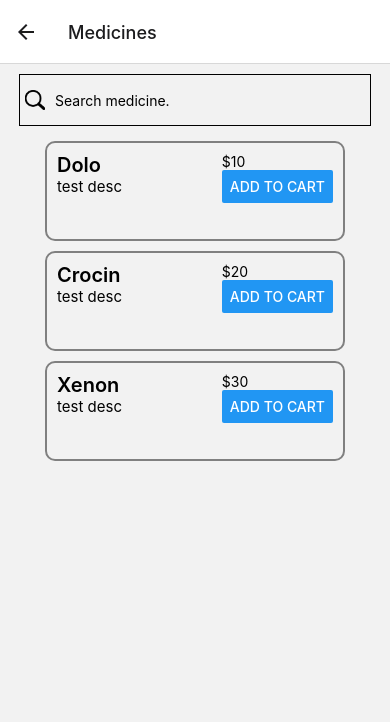
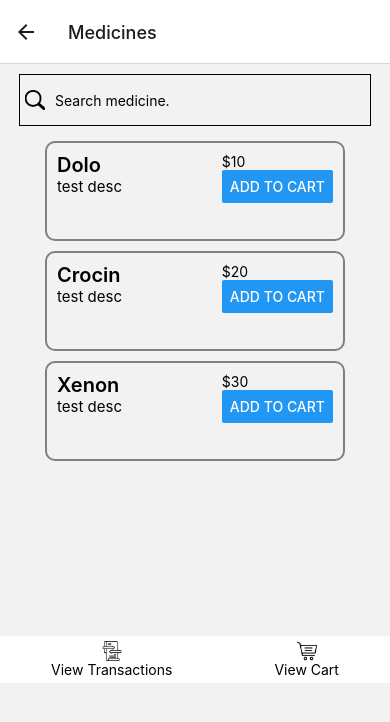
Before and after one commit to SagarTrimukhe/medicine-app, a React Native app: screen /Medicines in a window 390 px wide. Shown: the top 722 px of the page. Built offline with nearby package versions, Linux system fonts and the light colour scheme.

Commit message:
added medicines footer

```diff
--- /dev/null
+++ b/components/MedicinesFooter/index.js
@@ -0,0 +1,35 @@
+import { View, Pressable, Text, StyleSheet, Image } from "react-native"
+import { commonStyles } from "../../styles/styles";
+
+const MedicinesFooter = () => {
+    return (
+        <View style={styles.medicineFooter}>
+            <Pressable style={styles.footerButton}>
+                <Image style={commonStyles.tinyIcon} source={require('../../assets/transactions.png')}/>
+                <Text>View Transactions</Text>
+            </Pressable>
+
+            <Pressable style={styles.footerButton}>
+            <Image style={commonStyles.tinyIcon} source={require('../../assets/cart.png')}/>
+                <Text>View Cart</Text>
+            </Pressable>
+        </View>
+    )
+}
+
+export default MedicinesFooter;
+
+const styles = StyleSheet.create({
+    medicineFooter: {
+        flexDirection: "row",
+        justifyContent: 'space-around',
+        width:'100%',
+        elevation: 1,
+        backgroundColor:'white'
+    },
+    footerButton: {
+        alignItems:'center',
+        justifyContent:'center',
+        padding:5,
+    }
+})
--- a/components/QuantityInput/index.js
+++ b/components/QuantityInput/index.js
@@ -11,7 +11,6 @@ const QuantityInput = ({ medicineName, price, showQuantityModal, setShowQuantity
     }
 
     return (
-        <View style={styles.centeredView}>
         <Modal
             animationType="slide"
             transparent={false}
@@ -40,19 +39,12 @@ const QuantityInput = ({ medicineName, price, showQuantityModal, setShowQuantity
                 />
             </View>
         </Modal>
-        </View>
     )
 }
 
 export default QuantityInput
 
 const styles = StyleSheet.create({
-    centeredView: {
-        flex: 2,
-        justifyContent: "center",
-        alignItems: "center",
-        marginTop: 22,
-    },
     quantityInput: {
         margin: 20,
         borderRadius: 20,
@@ -61,10 +53,10 @@ const styles = StyleSheet.create({
         shadowColor: "#000",
         shadowOffset: {
             width: 0,
-            height: 2
+            height: 1
         },
-        shadowOpacity: 0.25,
-        shadowRadius: 4,
-        elevation: 5,
+        shadowOpacity: 0.10,
+        shadowRadius: 2,
+        elevation: 3,
     }
 })
--- a/pages/medicines/index.js
+++ b/pages/medicines/index.js
@@ -1,6 +1,8 @@
 import { StyleSheet, Text, View, FlatList, TextInput, Image, Button } from 'react-native';
 import { useState } from 'react';
 import QuantityInput from '../../components/QuantityInput';
+import MedicinesFooter from '../../components/MedicinesFooter';
+import { commonStyles } from '../../styles/styles';
 
 const MedicinesPage = () => {
     const [searchText, setSearchText] = useState('')
@@ -20,7 +22,7 @@ const MedicinesPage = () => {
             </View> */}
 
             <View style={styles.searchBox}>
-                <Image style={styles.tinyIcon} source={require('../../assets/search.png')} />
+                <Image style={commonStyles.tinyIcon} source={require('../../assets/search.png')} />
                 <TextInput
                     style={styles.input}
                     value={searchText}
@@ -41,6 +43,9 @@ const MedicinesPage = () => {
                     keyExtractor={item => item.id}
                 />
             </View>
+
+            <MedicinesFooter/>
+
 
             <QuantityInput
                 medicineName={selectedMedicineDetails.name}
@@ -79,7 +84,8 @@ const styles = StyleSheet.create({
         flex: 1,
         alignItems: 'center',
         justifyContent: "flex-start",
-        width: '100%'
+        width: '100%',
+        height:'100%'
     },
     pageTitleContainer: {
         width: '100%',
@@ -91,10 +97,6 @@ const styles = StyleSheet.create({
         fontWeight: 'bold',
         fontSize: 30,
         marginTop: 15,
-    },
-    tinyIcon: {
-        height: 20,
-        width: 20,
     },
     searchBox: {
         borderWidth: 1,
--- a/styles/styles.js
+++ b/styles/styles.js
@@ -18,5 +18,9 @@ export const commonStyles = StyleSheet.create({
     subTitle : {
         fontSize: 15,
         fontWeight: '500'
-    }
+    },
+    tinyIcon: {
+        height: 20,
+        width: 20,
+    },
 })
```
Also changed, not shown: assets/cart.png (added), assets/transactions.png (added). Lines whose indentation alone changed are shown as unchanged.
